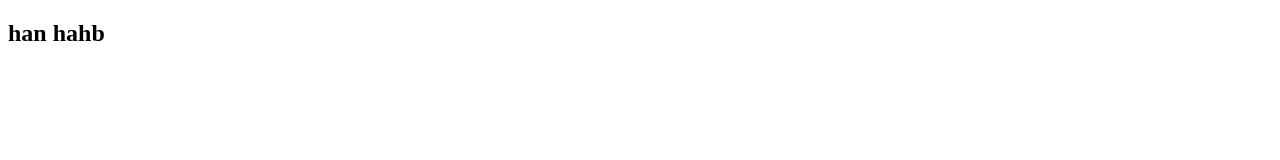
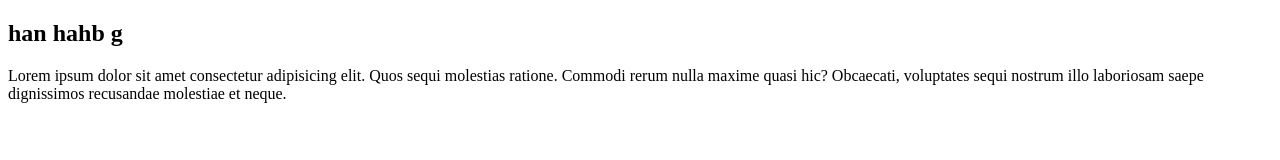
Before and after one commit to h767khan869-lab/firstrepo, a plain HTML site: page hamza.html in a window 1280 px wide. Drawn offline with Linux system fonts and the light colour scheme.

Commit message:
added paragraph

```diff
--- a/hamza.html
+++ b/hamza.html
@@ -6,6 +6,7 @@
     <title>Document</title>
 </head>
 <body>
-    <h2>han hahb </h2>
+    <h2>han hahb g</h2>
+    <p>Lorem ipsum dolor sit amet consectetur adipisicing elit. Quos sequi molestias ratione. Commodi rerum nulla maxime quasi hic? Obcaecati, voluptates sequi nostrum illo laboriosam saepe dignissimos recusandae molestiae et neque.</p>
 </body>
 </html>
```
